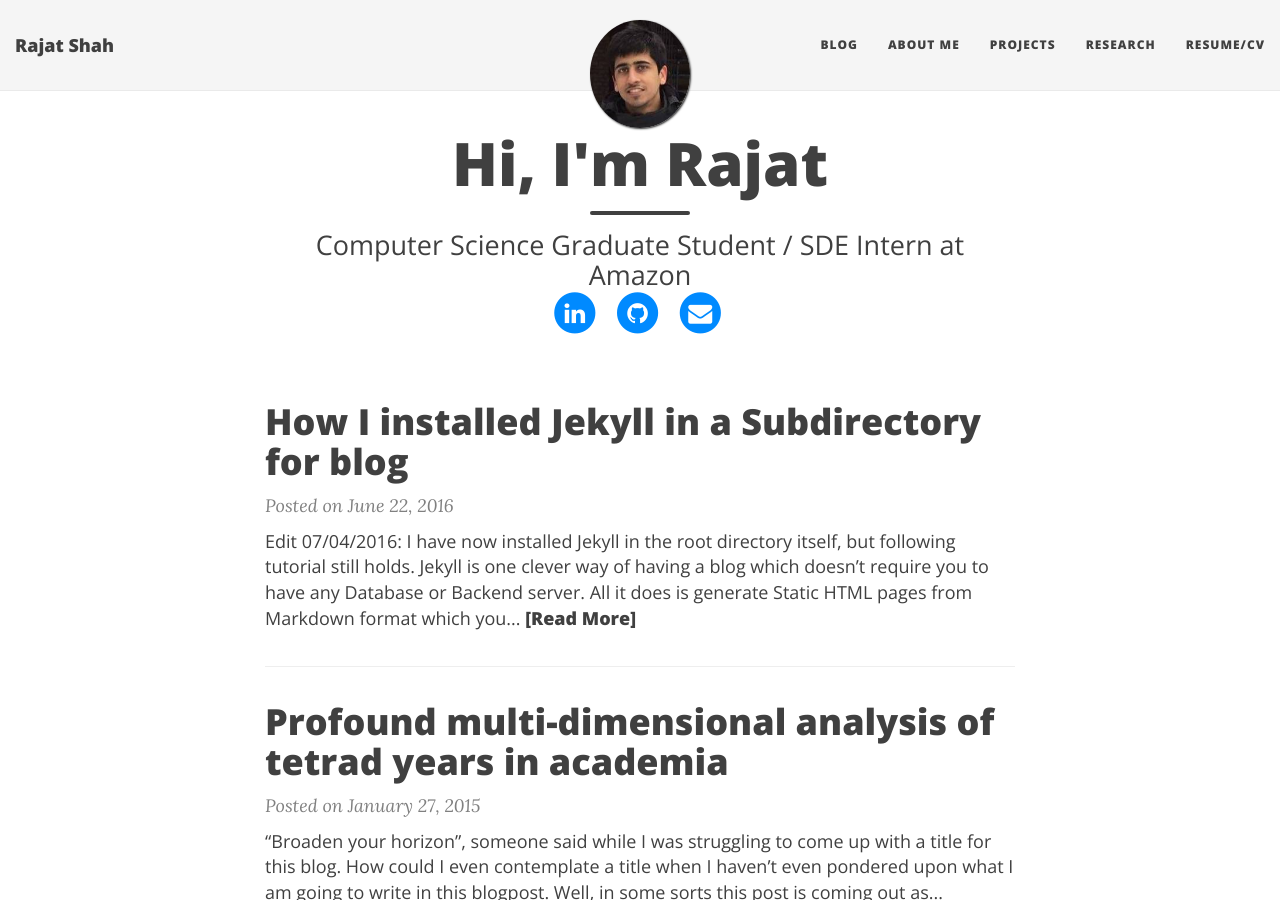
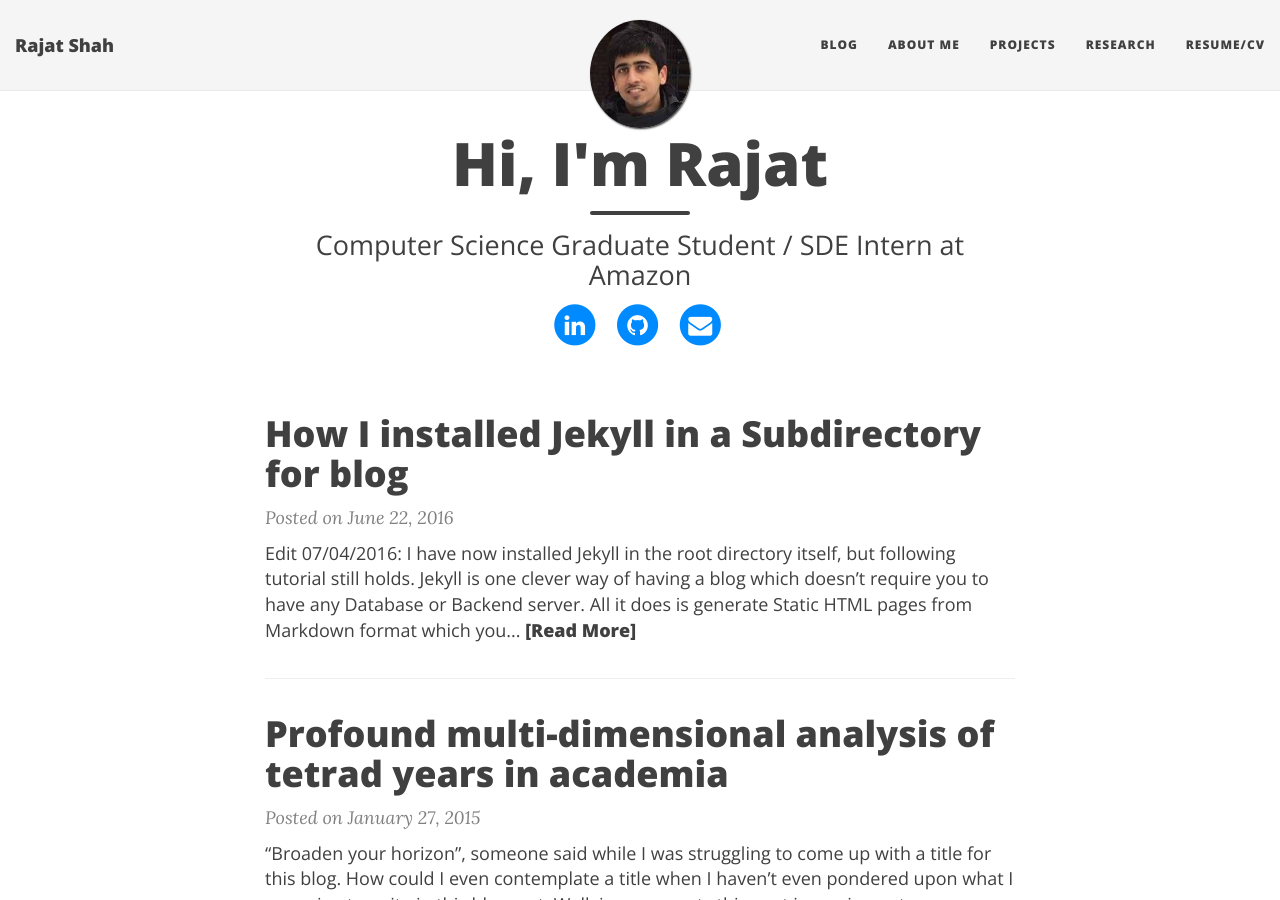
Before and after one commit to shahrajat/shahrajat.github.io, a Jekyll site: the page built from index.html, in a window 1280 px wide and 900 px high. Built offline with Jekyll 4.4.1, drawn with Linux system fonts in a browser that asks for light colours; nearby versions of some CDN libraries; the list of posts is cut into pages by our own code.

Commit message:
Update header.html

```diff
--- a/_includes/header.html
+++ b/_includes/header.html
@@ -60,7 +60,7 @@
 			<h2 class="{{ include.type }}-subheading">{{ page.subtitle }}</h2>
 			{% endif %}
 
-			<div class="row">
+		<div class="row" style="margin-top: 12px;">
 	      	<div class="col-lg-8 col-lg-offset-2 col-md-10 col-md-offset-1">
 	        <ul class="list-inline text-center footer-links">
 	          {% if site.author.facebook and site.footer-links-active.facebook %}
```
